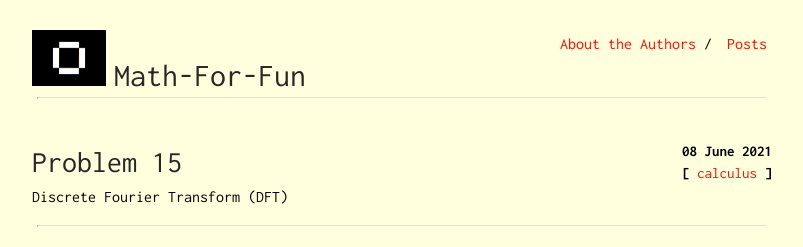
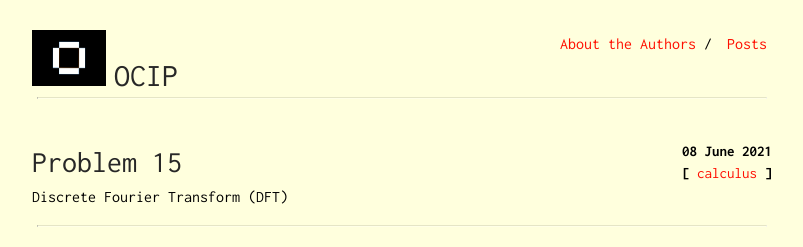
Before and after one commit to Oscuro-Phoenix/math-for-fun, a Jekyll site: the page built from index.html, in a window 1280 px wide. Shown: the top 247 px of the page, without its empty margins (238-1041 px from the left). Built offline with Jekyll 4.4.1, drawn with Linux system fonts in a browser that asks for light colours.

Commit message:
Config v 2.2

```diff
--- a/_config.yml
+++ b/_config.yml
@@ -1,6 +1,6 @@
-title: Math-For-Fun
+title: OCIP
 author: oscuro-phoenix
-subtitle: A register of some of the interesting mathematical problems.
+subtitle: Online Compilation of Interesting Problems in Mathematics
 
 url: "https://oscuro-phoenix.github.io"
 baseurl: "/math-for-fun"
```
